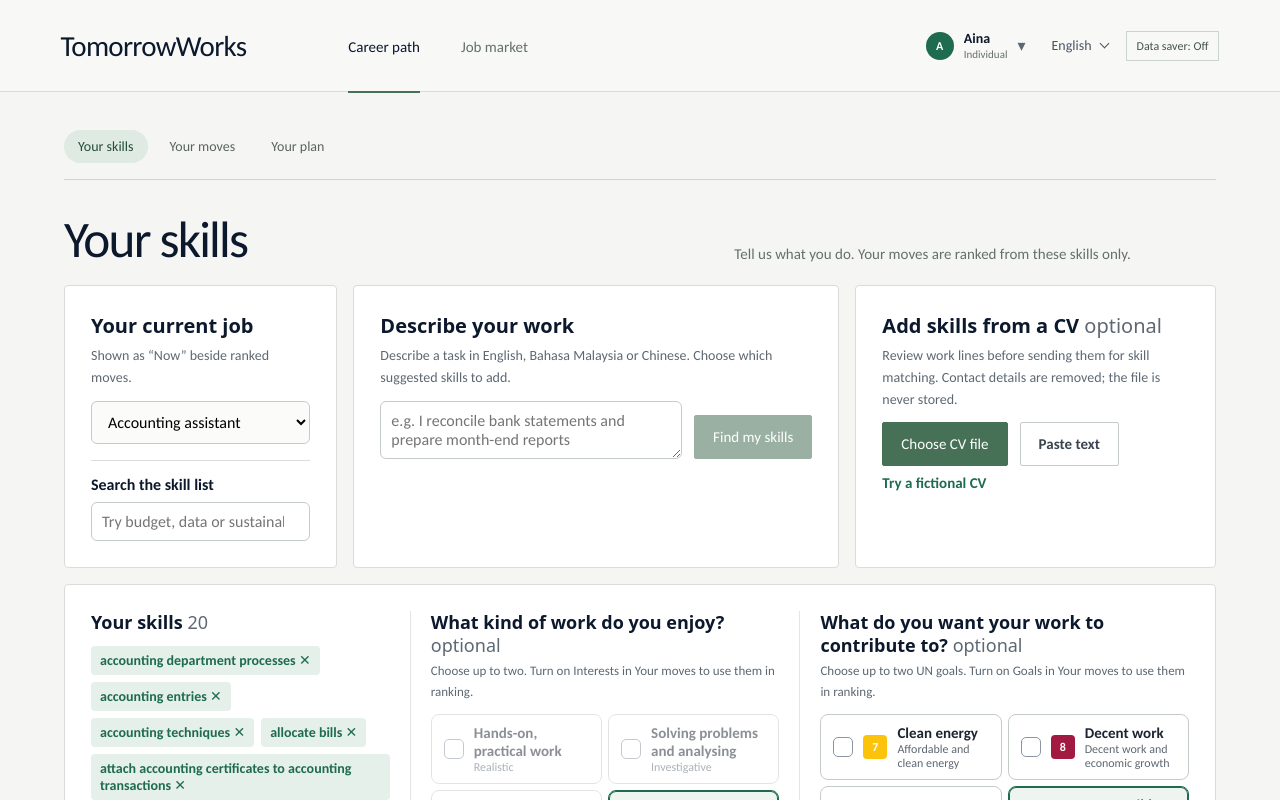
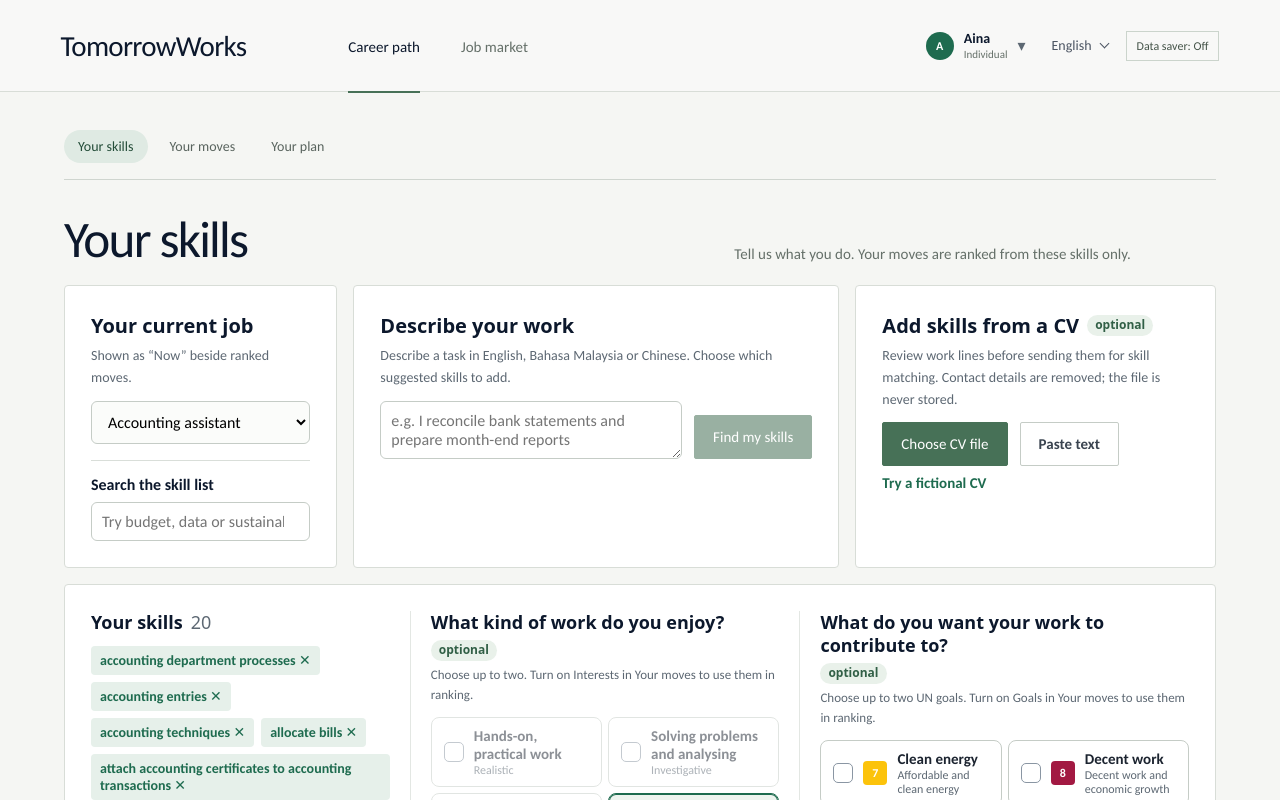
Before and after one commit to kairos8232/TomorrowWorks, a React (Vite) app: page / in a window 1280 px wide. Both pictures are taken after a click on the button "Explore careers". Shown: the top 800 px of the page. Built offline with nearby package versions, Linux system fonts and the light colour scheme.

Commit message:
Polish skills labels and empty moves header

```diff
--- a/src/CvPanel.tsx
+++ b/src/CvPanel.tsx
@@ -62,7 +62,7 @@ export function CvPanel({ held, onAdd }: { held: ReadonlySet<string>; onAdd: (sk
   return <section className="panel cv-panel" aria-labelledby="cv-head">
     <div className="cv-head">
       <div>
-        <h2 id="cv-head">{t('Add skills from a CV')} <span className="count">{t('optional')}</span></h2>
+        <h2 id="cv-head">{t('Add skills from a CV')} <span className="optional-badge">{t('optional')}</span></h2>
         <p className="note">{t('Review work lines before sending them for skill matching. Contact details are removed; the file is never stored.')}</p>
       </div>
       <div className="cv-actions">
--- a/src/SkillsStep.tsx
+++ b/src/SkillsStep.tsx
@@ -102,7 +102,7 @@ export function SkillsStep({ profile, setProfile, onNext }: { profile: Profile;
       {heldSkills.length > 8 && <button type="button" className="text-button" aria-expanded={showAllHeld} onClick={() => setShowAllHeld(!showAllHeld)}>{showAllHeld ? t('Show fewer') : t('Show all {n}', { n: heldSkills.length })}</button>}
     </div>
     <div className="trio-col" role="group" aria-labelledby="enjoy">
-      <h2 id="enjoy">{t('What kind of work do you enjoy?')} <span className="count">{t('optional')}</span></h2>
+      <h2 id="enjoy">{t('What kind of work do you enjoy?')} <span className="optional-badge">{t('optional')}</span></h2>
       <p className="note">{t('Choose up to two. Turn on Interests in Your moves to use them in ranking.')}</p>
       <div className="choice-list">{interestTypes.map((type) => {
         const on = profile.interests.includes(type);
@@ -115,7 +115,7 @@ export function SkillsStep({ profile, setProfile, onNext }: { profile: Profile;
       })}</div>
     </div>
     <div className="trio-col" role="group" aria-labelledby="contribute">
-      <h2 id="contribute">{t('What do you want your work to contribute to?')} <span className="count">{t('optional')}</span></h2>
+      <h2 id="contribute">{t('What do you want your work to contribute to?')} <span className="optional-badge">{t('optional')}</span></h2>
       <p className="note">{t('Choose up to two UN goals. Turn on Goals in Your moves to use them in ranking.')}</p>
       <div className="choice-list">{sdgData.pickerGoals.map((g) => {
         const info = sdgData.goals[g];
--- a/src/main.tsx
+++ b/src/main.tsx
@@ -43,7 +43,7 @@ const marketNav: NavItem[] = [
 
 const titles: Record<Exclude<Screen, 'home'>, { title: string; intro: string }> = {
   skills: { title: 'Your skills', intro: 'Tell us what you do. Your moves are ranked from these skills only.' },
-  moves: { title: 'Your moves', intro: 'Nine roles ranked by how well your skills fit, whether job ads are rising, and how much of the work AI could change.' },
+  moves: { title: 'Your moves', intro: 'Compare roles by skill fit, demand and AI change.' },
   region: { title: 'Region view', intro: 'For regional skills centres that fund training for many employers and colleges: which SDG targets that training reaches, in totals.' },
   team: { title: 'Team view', intro: 'For HR and learning managers planning how to reskill a team, and career centres advising a class.' },
   plan: { title: 'Your plan', intro: 'Courses for the skills a move needs, in a sensible order, and the Malaysian certification route where one exists.' },
@@ -341,7 +341,7 @@ function App() {
         <nav className="workspace-subnav" aria-label={inMarket ? t('The job market') : kind === 'region' ? t('My region') : kind === 'team' ? t('My team') : t('My career')}>
           {(inMarket ? marketNav : primaryItems).map((item) => <button key={item.id} type="button" className={screen === item.id ? 'active' : ''} aria-current={screen === item.id ? 'page' : undefined} onClick={() => go(item.id)}>{t(item.label)}</button>)}
         </nav>
-        {page && screen !== 'moves' && <header className="page-head">
+        {page && (screen !== 'moves' || profile.held.size === 0) && <header className="page-head">
           <h1>{t(page.title)}</h1>
           <p>{t(page.intro)}</p>
         </header>}
--- a/src/styles.css
+++ b/src/styles.css
@@ -1262,8 +1262,11 @@ details.course-check { padding-block:0; }
 .skills-body .skills-intake { grid-column: 1; grid-row: 1; align-items: stretch; }
 .skills-body .cv-panel { grid-column: 2; grid-row: 1; align-content: start; }
 .skills-body .cv-head { grid-template-columns: 1fr; align-items: start; }
+.skills-body .cv-head h2, .skills-body .trio-col h2 { display: flex; align-items: center; flex-wrap: wrap; gap: 6px 8px; }
+.skills-body .optional-badge { display: inline-flex; align-items: center; padding: 2px 8px; border-radius: 999px; background: #e9f1ea; color: #315f46; font-size: 12px; line-height: 1.4; font-weight: 600; white-space: nowrap; }
 .skills-body .cv-actions { gap: 8px 12px; }
 .skills-body .selected-skills { grid-column: 1 / -1; }
+.skills-body .step-actions .note { margin: 0; }
 .skills-body .trio-cols { grid-template-columns: .9fr 1.1fr 1.1fr; }
 .skills-body .choice-list { grid-template-columns: repeat(2, minmax(0, 1fr)); align-items: stretch; }
 .skills-body .choice-list .interest-choice { min-width: 0; }
```
